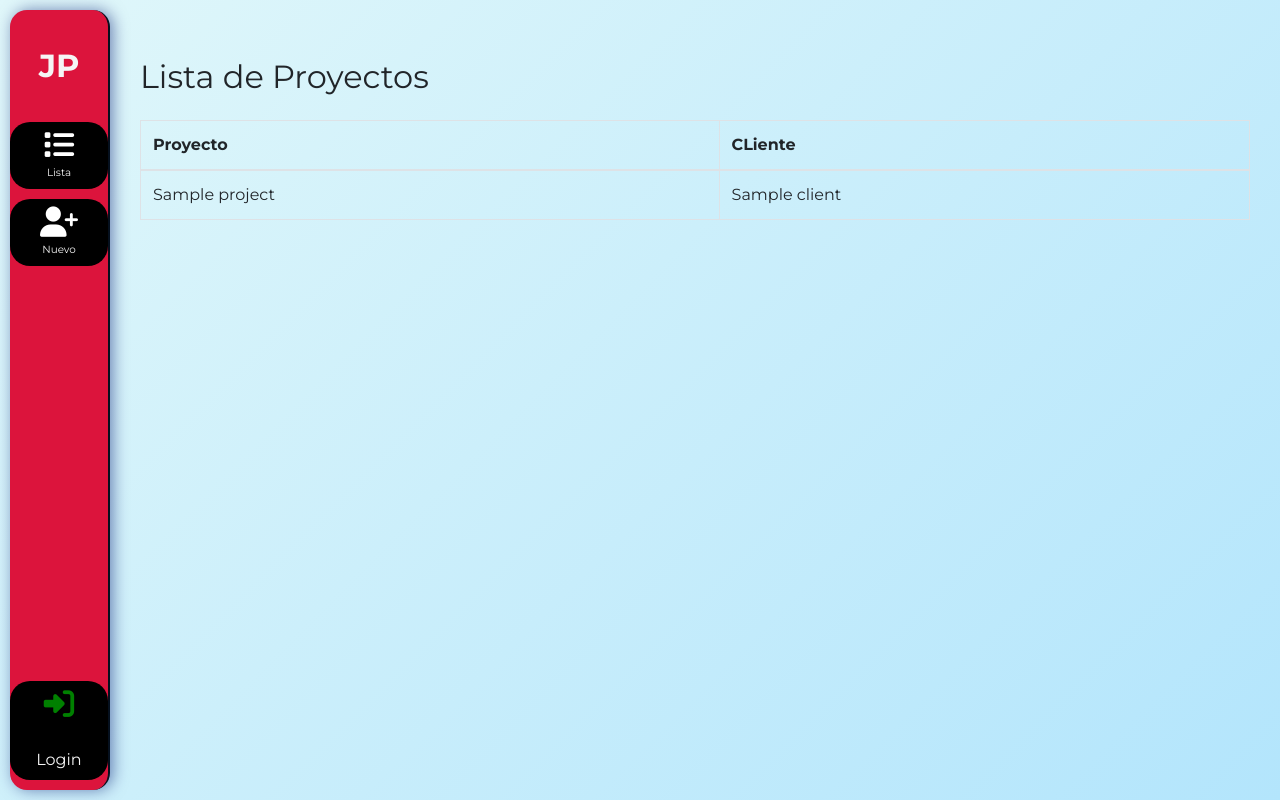
After one commit to ninisJP/alya, a Django app: page /project/list in a window 1280 px wide. The commit adds this page. Run offline with Django 5.2, Linux system fonts and the light colour scheme; tables that the repository leaves empty hold one stand-in row (values such as "Sample post"); some libraries are stand-ins or nearby versions.

Commit message:
Add project app
-Add new and list projects

```diff
--- a/hub/templates/hub.html
+++ b/hub/templates/hub.html
@@ -97,7 +97,7 @@
 
     <h2 class="category-title">Gestión de Proyectos</h2>
     <div class="app-grid">
-        <a href="/project/" class="app-card">
+        <a href="/project/list" class="app-card">
             <div class="app-icon">
                 <i class="fas fa-project-diagram"></i>
             </div>
--- a/project/templates/project_base.html
+++ b/project/templates/project_base.html
@@ -137,9 +137,13 @@
                 </a>
             </div>
             <div class="list-group list-group-flush">
-                <a hx-get="" hx-target="#main" class="list-group-item list-group-item-action">
-                    <i class="fas fa-shopping-cart"></i>
-                    <span>Inicio</span>
+                <a href="{% url 'project_list' %}" class="list-group-item list-group-item-action">
+                    <i class="fas fa-list"></i>
+                    <span>Lista</span>
+                </a>
+                <a href="{% url 'project_new' %}" class="list-group-item list-group-item-action">
+                    <i class="fas fa-user-plus"></i>
+                    <span>Nuevo</span>
                 </a>
             </div>
 
--- /dev/null
+++ b/project/templates/project_list.html
@@ -0,0 +1,38 @@
+{% extends "project_base.html" %}
+{% load widget_tweaks %}
+
+{% block title %}Lista de Proyectos{% endblock title %}
+{% block content %}
+
+<!DOCTYPE html>
+<html lang="es">
+<head>
+    <meta charset="UTF-8">
+    <meta name="viewport" content="width=device-width, initial-scale=1.0">
+    <title>Lista de Proyectos</title>
+    <link rel="stylesheet" href="https://stackpath.bootstrapcdn.com/bootstrap/4.5.2/css/bootstrap.min.css">
+</head>
+<body>
+    <div class="container mt-5">
+        <h2 class="mb-4">Lista de Proyectos</h2>
+        <table class="table table-bordered">
+            <thead>
+                <tr>
+                    <th>Proyecto</th>
+                    <th>CLiente</th>
+                </tr>
+            </thead>
+            <tbody>
+                {% for project in projects %}
+                <tr>
+                    <td>{{ project.name }}</td>
+                    <td>{{ project.client }}</td>
+                </tr>
+                {% endfor %}
+            </tbody>
+        </table>
+    </div>
+</body>
+</html>
+
+{% endblock content %}
--- a/project/templates/project_index.html
+++ b/project/templates/project_new.html
@@ -33,7 +33,7 @@
                 </div>
                 <!-- Modal body -->
                 <div class="p-4 md:p-5">
-                    <form method="POST" action="{% url 'project_home' %}" hx-post="{% url 'project_home' %}" hx-trigger="submit" hx-target="#information" class="space-y-4">
+                    <form method="POST" action="{% url 'project_new' %}" hx-post="{% url 'project_new' %}" hx-trigger="submit" hx-target="#information" class="space-y-4">
                         {% csrf_token %}
                         {% for field in form %}
                             <div>
--- a/project/urls.py
+++ b/project/urls.py
@@ -1,7 +1,8 @@
 from django.urls import path
 
-from .views import index
+from .views import new_project, list_project
 
 urlpatterns = [
-    path('', index, name='project_home')
+    path('list', list_project, name='project_list'),
+    path('new', new_project, name='project_new'),
 ]
--- a/project/views.py
+++ b/project/views.py
@@ -1,9 +1,9 @@
 from django.shortcuts import render
 
 from .forms import ProjectForm
+from .models import Project
 
-# Create your views here.
-def index(request):
+def new_project(request):
     if request.method == 'POST':
         form = ProjectForm(request.POST)
         if form.is_valid():
@@ -13,4 +13,9 @@ def index(request):
 
     form = ProjectForm()
     context = {'form': form}
-    return render(request, 'project_index.html', context)
+    return render(request, 'project_new.html', context)
+
+def list_project(request):
+    all_project = Project.objects.all().order_by('name')
+    contex = {'projects': all_project}
+    return render(request, 'project_list.html', contex)
```
